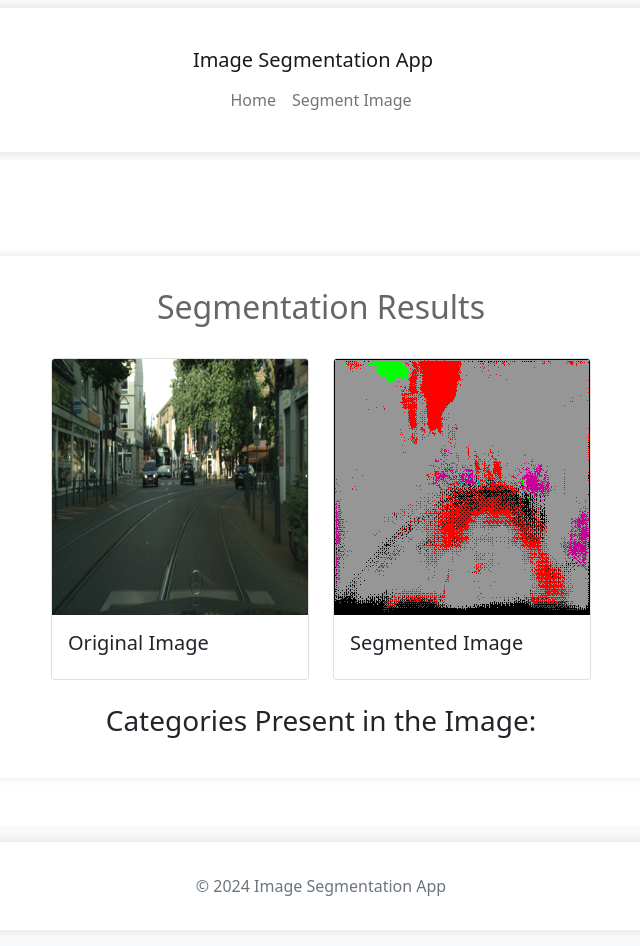
After one commit to Zaccaria-Amillou/app_image, a Python web app: template templates/results.html in a window 1280 px wide. The commit adds this page. Shown: the whole page, without its empty margins (319-959 px from the left). Run offline with Jinja, Linux system fonts and the light colour scheme; the template is opened without the code that fills it, so the values that code supplies are empty.

Commit message:
'working on the site'

```diff
--- a/templates/layout.html
+++ b/templates/layout.html
@@ -10,8 +10,19 @@
   <body>
     <nav class="navbar navbar-expand-lg navbar-light bg-light">
       <div class="container">
-        <div class="mx-auto">
-          <a class="navbar-brand" href="#">Image Segmentation App</a>
+        <a class="navbar-brand" href="#">Image Segmentation App</a>
+        <button class="navbar-toggler" type="button" data-toggle="collapse" data-target="#navbarNav" aria-controls="navbarNav" aria-expanded="false" aria-label="Toggle navigation">
+          <span class="navbar-toggler-icon"></span>
+        </button>
+        <div class="collapse navbar-collapse" id="navbarNav">
+          <ul class="navbar-nav ml-auto">
+            <li class="nav-item">
+              <a class="nav-link" href="/">Home</a>
+            </li>
+            <li class="nav-item">
+              <a class="nav-link" href="/segment">Segment Image</a>
+            </li>
+          </ul>
         </div>
       </div>
     </nav>
--- /dev/null
+++ b/templates/results.html
@@ -0,0 +1,31 @@
+{% extends "layout.html" %}
+
+{% block body %}
+<div class="container mt-5">
+    <h2 class="text-center">Segmentation Results</h2>
+    <div class="row mt-4">
+        <div class="col-md-6">
+            <div class="card">
+                <img src="{{ url_for('static', filename='data/original/original.png') }}" class="card-img-top" alt="Original Image">
+                <div class="card-body">
+                    <h5 class="card-title">Original Image</h5>
+                </div>
+            </div>
+        </div>
+        <div class="col-md-6">
+            <div class="card">
+                <img src="{{ url_for('static', filename='data/segmented/segmented.png') }}" class="card-img-top" alt="Segmented Image">
+                <div class="card-body">
+                    <h5 class="card-title">Segmented Image</h5>
+                </div>
+            </div>
+        </div>
+    </div>
+    <h3 class="mt-4">Categories Present in the Image:</h3>
+    <ul class="list-group">
+        {% for category in categories %}
+            <li class="list-group-item">{{ category }}</li>
+        {% endfor %}
+    </ul>
+</div>
+{% endblock %}
```
Also changed, not shown: templates/segment.html (added, +11 -0 lines), test_flask.py (+37 -16 lines), static/data/original/original.png (added), static/data/predict/combined.png, static/data/predict/img.png, static/data/predict/mask.png, static/data/predict/mask_predicted.png, static/data/segmented/segmented.png (added), static/segmented.png (added), 1 other file.
